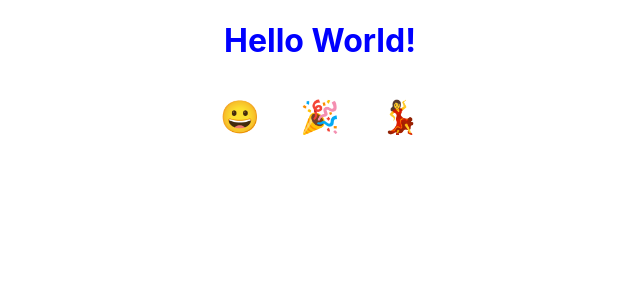
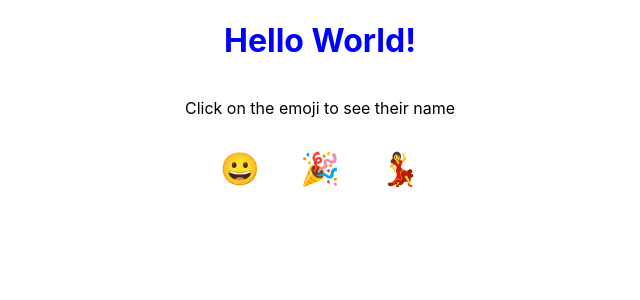
Before and after one commit to ruudhaya/digitalocean-react, a React (Create React App) app: page / in a window 1280 px wide. Shown: the top 300 px of the page, without its empty margins (320-960 px from the left). Built offline with nearby package versions, Linux system fonts and the light colour scheme.

Commit message:
Used the class component in another component

```diff
--- a/src/App.js
+++ b/src/App.js
@@ -1,4 +1,5 @@
 import "./App.css"
+import Instructions from "./Instructions.js"
 
 const displayEmojiName = (event) => alert(event.target.id)
 const displayAction = false
@@ -23,6 +24,7 @@ function App() {
     <div className="container">
       <h1 id={greeting}>Hello World!</h1>
       {displayAction && <p>Doing JSX Action</p>}
+      <Instructions />
       <ul>
         {emojis.map((emoji) => (
           <li>
--- a/src/Instructions.js
+++ b/src/Instructions.js
@@ -1,3 +1,7 @@
 import React, { Component } from "react"
 
-export default class Instructions extends Component {}
+export default class Instructions extends Component {
+  render() {
+    return <p>Click on the emoji to see their name</p>
+  }
+}
```
